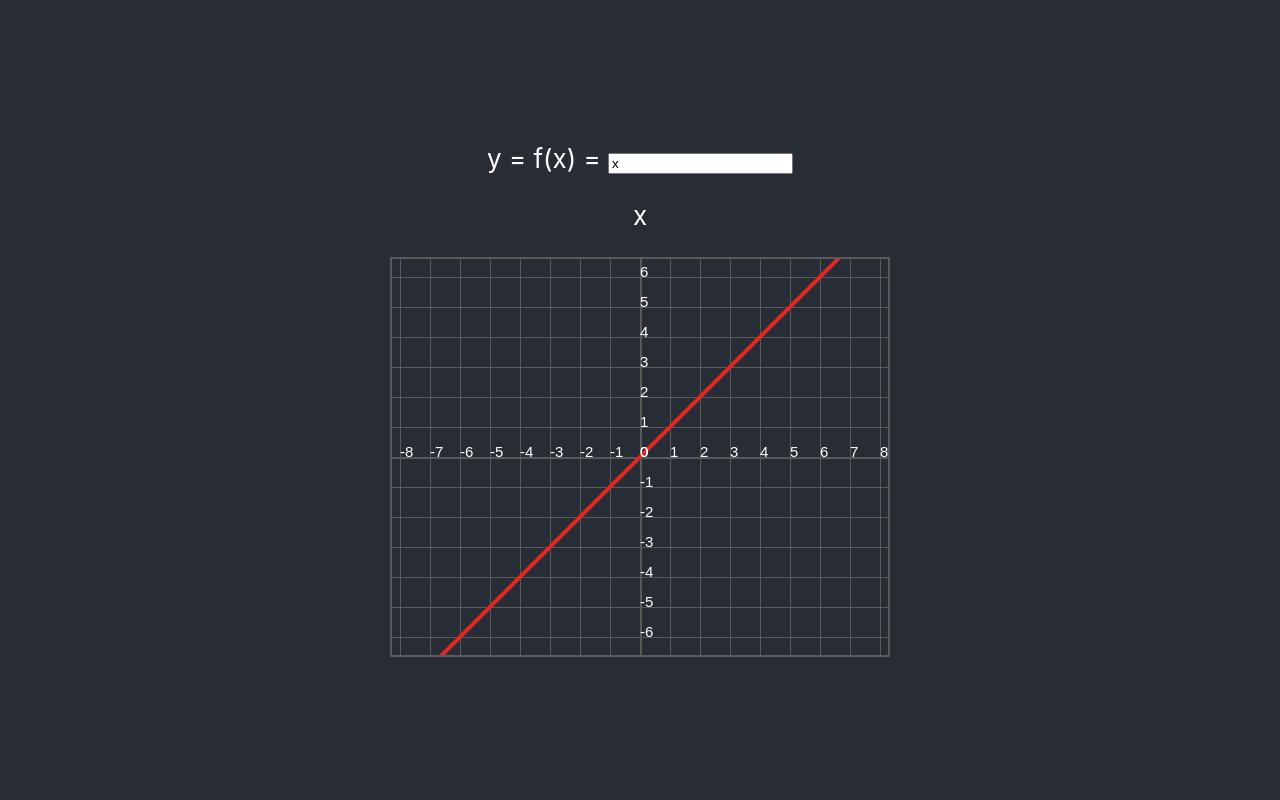
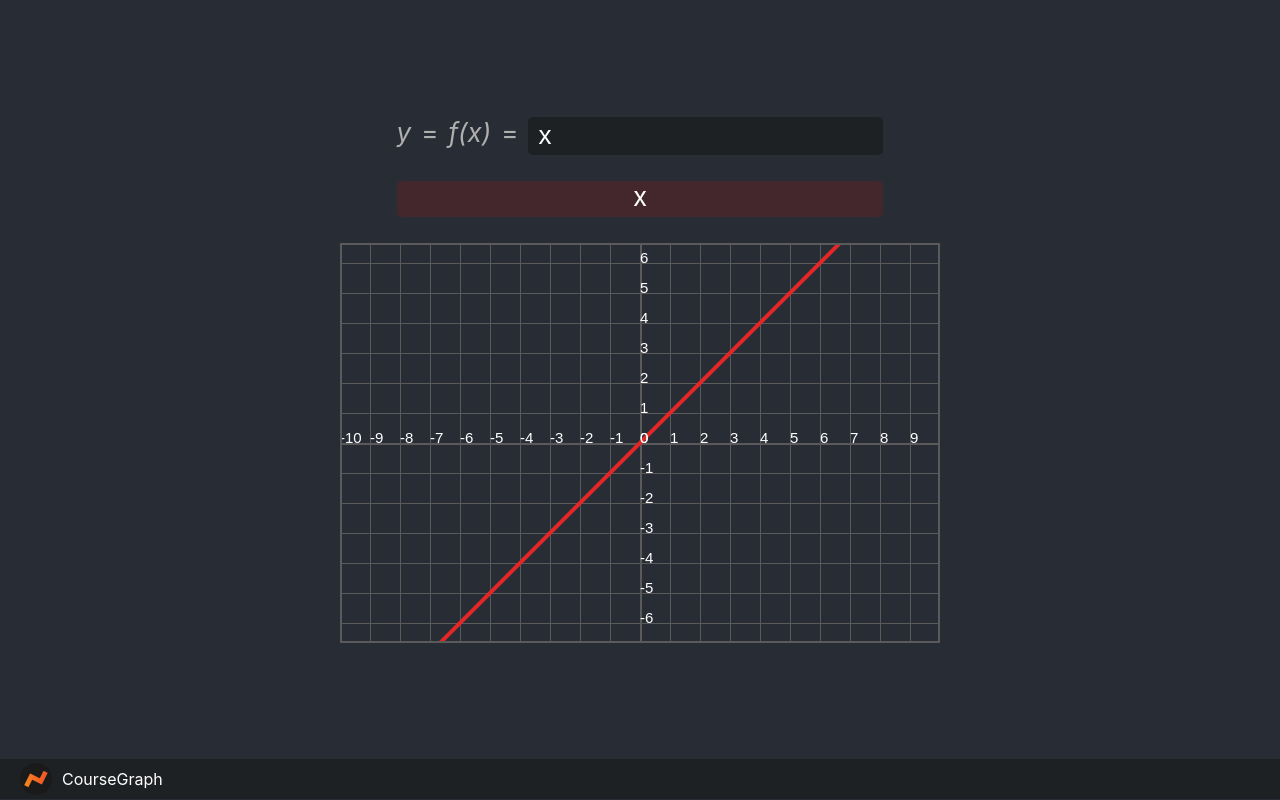
Before and after one commit to Neisvestney/course-graph, a React (Create React App) app: page / in a window 1280 px wide. Built offline with nearby package versions, Linux system fonts and the light colour scheme.

Commit message:
Style everything and route

```diff
--- a/package.json
+++ b/package.json
@@ -12,6 +12,7 @@
     "mathjs": "^10.0.0",
     "react": "^17.0.2",
     "react-dom": "^17.0.2",
+    "react-router-dom": "^6.1.1",
     "react-scripts": "4.0.3",
     "sass": "^1.44.0",
     "typescript": "^4.1.2",
--- a/src/App.scss
+++ b/src/App.scss
@@ -1,20 +1,42 @@
+@import "vars";
+
 .App {
-  text-align: center;
   background-color: #282c34;
+  color: white;
   min-height: 100vh;
+  a {color: white}
 
   .content {
-    min-height: 100vh;
+    padding-left: $paddings;
+    padding-right: $paddings;
+    text-align: center;
+    min-height: calc(100vh - #{$footer-height + 1px});
     display: flex;
     flex-direction: column;
     align-items: center;
     justify-content: center;
-    font-size: calc(10px + 2vmin);
-    color: white;
+  }
 
-    canvas#graph {
-      width: calc(min(500px, 100vw));
-      height: 400px;
+  footer {
+    background: #1e2124;
+    padding-left: $paddings;
+    padding-right: $paddings;
+    height: $footer-height;
+
+    display: flex;
+    align-items: center;
+    gap: 20px;
+
+    .main {
+      color: white;
+      height: 100%;
+      display: flex;
+      align-items: center;
+      gap: 10px;
+      text-decoration: none;
+      img {
+        height: 80%;
+      }
     }
   }
 }
--- a/src/App.tsx
+++ b/src/App.tsx
@@ -1,29 +1,26 @@
 import React from 'react';
 import './App.scss';
-import Graph from "./components/Graph";
-import MathInput from "./components/MathInput";
-import {Equation} from "./Types";
-import {compile} from "mathjs";
+import MainPage from "./pages/MainPage";
+import {BrowserRouter as Router, Link, Route, Routes} from 'react-router-dom'
+import NotFound from "./pages/NotFound";
+import logo from './logo64.png';
 
-type State = {
-    equation: Equation
-};
 
 function App() {
-    const [state, setState] = React.useState<State>({equation: {string: "x", fn: compile("x").evaluate}});
-
-    const onChange = (e: Equation) => {
-        console.log(e.fn)
-        setState({equation: e});
-    }
-
     return (
-        <div className="App">
-            <div className="content">
-                <MathInput equation={state.equation} onChange={onChange}/>
-                <Graph equation={state.equation}/>
+        <Router>
+            <div className="App">
+                <div className="content">
+                    <Routes>
+                        <Route path={''} element={<MainPage/>}/>
+                        <Route path={'*'} element={<NotFound/>}/>
+                    </Routes>
+                </div>
+                <footer>
+                    <Link to={'/'} className={'main'}><img src={logo} alt={''}/>CourseGraph</Link>
+                </footer>
             </div>
-        </div>
+        </Router>
     );
 }
 
--- /dev/null
+++ b/src/components/Graph.scss
@@ -0,0 +1,6 @@
+@import "../vars";
+
+canvas#graph {
+  width: calc(min(600px, 100vw - #{$paddings * 2}));
+  height: 400px;
+}
--- a/src/components/Graph.tsx
+++ b/src/components/Graph.tsx
@@ -1,5 +1,7 @@
 import React, { Ref, useCallback, useEffect } from 'react';
 import {Equation} from "../Types";
+
+import './Graph.scss';
 
 type State = {
     graph?: HTMLCanvasElement;
--- /dev/null
+++ b/src/components/MathInput.scss
@@ -0,0 +1,31 @@
+.wrapper {
+  font-size: calc(10px + 2vmin);
+
+  .input {
+    display: flex;
+    align-content: center;
+    gap: 10px;
+    color: #afafaf;
+
+    input {
+      min-width: 335px;
+      background: #1e2124;
+      border: none;
+      border-radius: 5px;
+      padding: 2px 10px 2px 10px;
+      height: 34px;
+      font-size: inherit;
+      color: white;
+
+      &:focus, &:active, &:focus-visible {
+        outline: none;
+      }
+    }
+  }
+
+  .equation {
+    background: rgba(255, 0, 0, 0.13);
+    border-radius: 5px;
+    padding: 0 10px 5px 10px;
+  }
+}
--- a/src/components/MathInput.tsx
+++ b/src/components/MathInput.tsx
@@ -1,6 +1,8 @@
 import React, {useState} from 'react';
 import {Equation, EquationFunction} from "../Types";
 import {compile} from "mathjs";
+
+import './MathInput.scss'
 
 type State = {
     input: string;
@@ -20,7 +22,7 @@ function MathInput(props: Props) {
         let exp = input;
         try {
             const expr = compile(exp.replace(',', '.'));
-            expr.evaluate({x: 0});
+            expr.evaluate({x: 1.1});
             fn = expr.evaluate;
         } catch (e) {
             // @ts-ignore
@@ -39,9 +41,9 @@ function MathInput(props: Props) {
     }
 
     return (
-        <div>
-            y = f(x) = <input placeholder={"Математическое уравнение"} onChange={onChange} value={state.input}/>
-            <p>{props.equation?.string ? props.equation?.string : 'Пустое уравнение'}</p>
+        <div className={'wrapper'}>
+            <div className={'input'}><i>y</i> = <i>f(x)</i> = <input placeholder={"Математическое уравнение"} onChange={onChange} value={state.input}/></div>
+            <p className={'equation'}>{props.equation?.string ? props.equation?.string : 'Пустое уравнение'}</p>
         </div>
     );
 }
--- a/src/index.tsx
+++ b/src/index.tsx
@@ -1,6 +1,6 @@
 import React from 'react';
 import ReactDOM from 'react-dom';
-import './index.css';
+import './index.scss';
 import App from './App';
 import reportWebVitals from './reportWebVitals';
 
--- /dev/null
+++ b/src/pages/MainPage.tsx
@@ -0,0 +1,27 @@
+import {Equation} from "../Types";
+import React from "react";
+import {compile} from "mathjs";
+import MathInput from "../components/MathInput";
+import Graph from "../components/Graph";
+
+type State = {
+    equation: Equation
+};
+
+function MainPage() {
+    const [state, setState] = React.useState<State>({equation: {string: "x", fn: compile("x").evaluate}});
+
+    const onChange = (e: Equation) => {
+        console.log(e.fn)
+        setState({equation: e});
+    }
+
+    return (
+        <>
+            <MathInput equation={state.equation} onChange={onChange}/>
+            <Graph equation={state.equation}/>
+        </>
+    );
+}
+
+export default MainPage;
--- /dev/null
+++ b/src/pages/NotFound.tsx
@@ -0,0 +1,12 @@
+import {Link} from "react-router-dom";
+
+function NotFound() {
+    return (
+        <>
+            <p>Страница не найдена</p>
+            <Link to={'/'}>На главную</Link>
+        </>
+    );
+}
+
+export default NotFound;
--- /dev/null
+++ b/src/vars.scss
@@ -0,0 +1,2 @@
+$footer-height: 40px;
+$paddings: 20px;
```
Also changed, not shown: src/index.scss (renamed from src/index.css), src/logo64.png (added), 1 other file (tests, documents, lock files or other folders).
